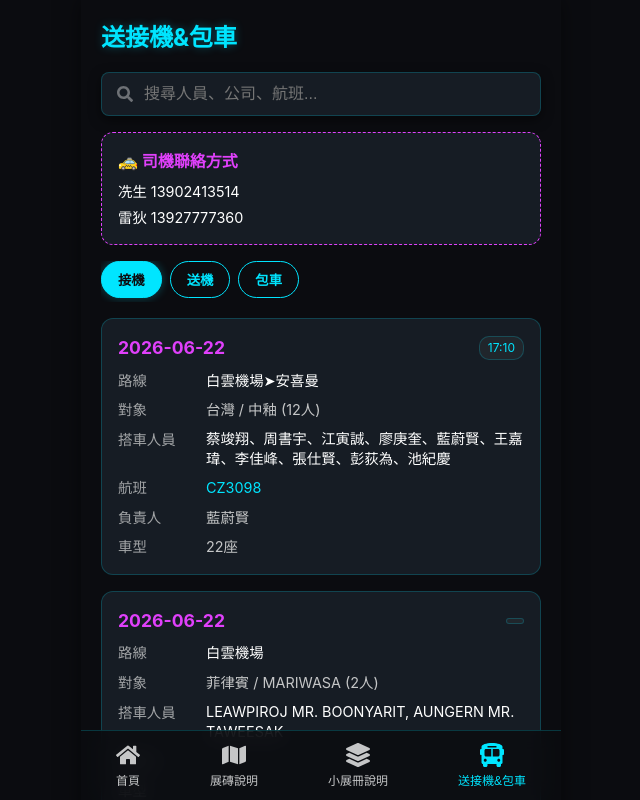
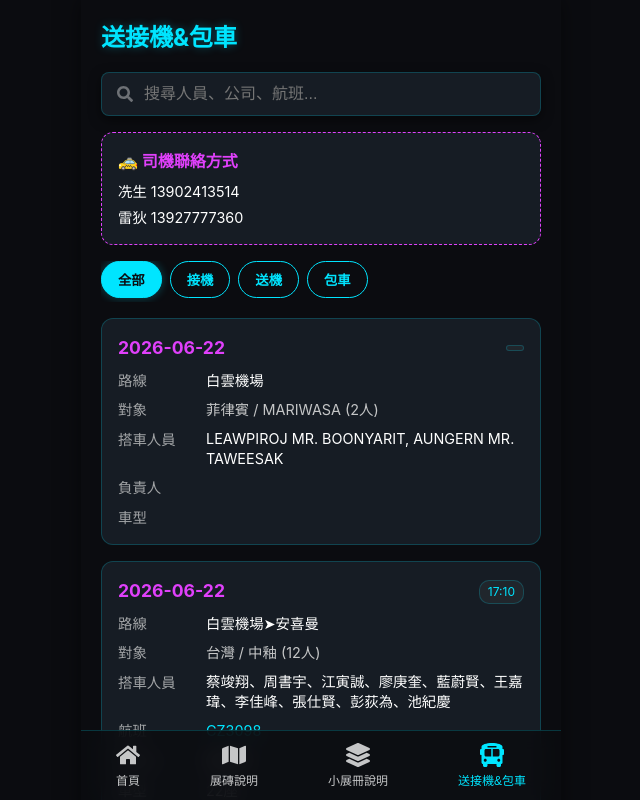
Before and after one commit to K4r1o/cgc-guangzhou-exhibition-guide, a React (Vite) app: page / in a window 1280 px wide. Both pictures are taken after a click on the button "送接機&包車". Shown: the top 800 px of the page, without its empty margins (319-959 px from the left). Built offline with nearby package versions, Linux system fonts and the light colour scheme; no server answers.

Commit message:
Add All tab and sorting to TransportSchedule

```diff
--- a/src/components/TransportSchedule.jsx
+++ b/src/components/TransportSchedule.jsx
@@ -3,7 +3,7 @@ import { FaSearch } from 'react-icons/fa';
 import transportData from '../data/transport.json';
 
 export default function TransportSchedule() {
-  const [tab, setTab] = useState('pickup');
+  const [tab, setTab] = useState('all');
   const [searchQuery, setSearchQuery] = useState('');
 
   const renderSchedule = (data) => {
@@ -20,7 +20,7 @@ export default function TransportSchedule() {
     }
 
     return filteredData.map((item, index) => (
-      <div key={index} className="card">
+      <div key={`${item.date}-${item.time}-${index}`} className="card">
         <div className="flex-between" style={{ marginBottom: '8px' }}>
           <div style={{ fontWeight: 'bold', fontSize: '1.1rem', color: 'var(--accent-secondary)' }}>{item.date}</div>
           <div className="badge">{item.time}</div>
@@ -55,6 +55,24 @@ export default function TransportSchedule() {
         </div>
       </div>
     ));
+  };
+
+  // 取得當前標籤頁的資料
+  const getCurrentData = () => {
+    if (tab === 'all') {
+      const all = [
+        ...transportData.pickup,
+        ...transportData.dropoff,
+        ...transportData.charter
+      ];
+      // 依照日期與時間排序
+      return all.sort((a, b) => {
+        const timeA = new Date(`${a.date}T${(a.time || '00:00').padStart(5, '0')}:00`).getTime();
+        const timeB = new Date(`${b.date}T${(b.time || '00:00').padStart(5, '0')}:00`).getTime();
+        return timeA - timeB;
+      });
+    }
+    return transportData[tab];
   };
 
   return (
@@ -93,13 +111,14 @@ export default function TransportSchedule() {
       </div>
 
       <div className="tabs">
+        <button className={`btn ${tab === 'all' ? 'active' : ''}`} onClick={() => setTab('all')}>全部</button>
         <button className={`btn ${tab === 'pickup' ? 'active' : ''}`} onClick={() => setTab('pickup')}>接機</button>
         <button className={`btn ${tab === 'dropoff' ? 'active' : ''}`} onClick={() => setTab('dropoff')}>送機</button>
         <button className={`btn ${tab === 'charter' ? 'active' : ''}`} onClick={() => setTab('charter')}>包車</button>
       </div>
 
       <div style={{ marginTop: '16px' }}>
-        {renderSchedule(transportData[tab])}
+        {renderSchedule(getCurrentData())}
       </div>
     </div>
   );
```
